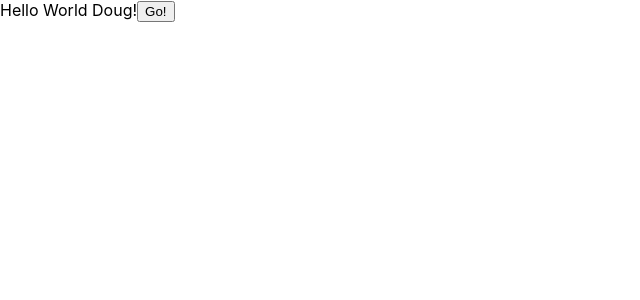
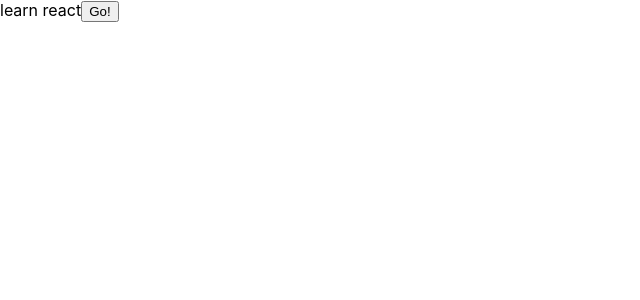
Before and after one commit to FE-Three/project-catwalk-v3, a React (Create React App) app in the folder my-app/: page / in a window 1280 px wide. Shown: the top 300 px of the page, without its empty margins (0-640 px from the left). Built offline with nearby package versions, Linux system fonts and the light colour scheme.

Commit message:
Add .babelrc, tested functionality with enzyme and jest

```diff
--- a/my-app/package.json
+++ b/my-app/package.json
@@ -16,7 +16,8 @@
     "start": "react-scripts start",
     "build": "react-scripts build",
     "test": "react-scripts test",
-    "eject": "react-scripts eject"
+    "eject": "react-scripts eject",
+    "startJest": "jest"
   },
   "eslintConfig": {
     "extends": [
@@ -37,6 +38,9 @@
     ]
   },
   "devDependencies": {
+    "@babel/core": "7.13.1",
+    "@babel/preset-env": "^7.13.8",
+    "@babel/preset-react": "^7.12.13",
     "enzyme": "^3.11.0",
     "enzyme-adapter-react-16": "^1.15.6"
   }
--- a/my-app/src/App.jsx
+++ b/my-app/src/App.jsx
@@ -8,7 +8,7 @@ class App extends React.Component {
 
   render() {
     return (
-      <div>Hello World Doug!
+      <div>learn react
         <button>Go!</button>
       </div>
     )
--- /dev/null
+++ b/my-app/src/q&A/App.jsx
@@ -0,0 +1,4 @@
+import React from 'react';
+
+
+export default App;
```
Also changed, not shown: my-app/src/setupTests.js (deleted, +0 -5 lines), my-app/.babelrc (added), 2 other files (tests, documents, lock files or other folders).
